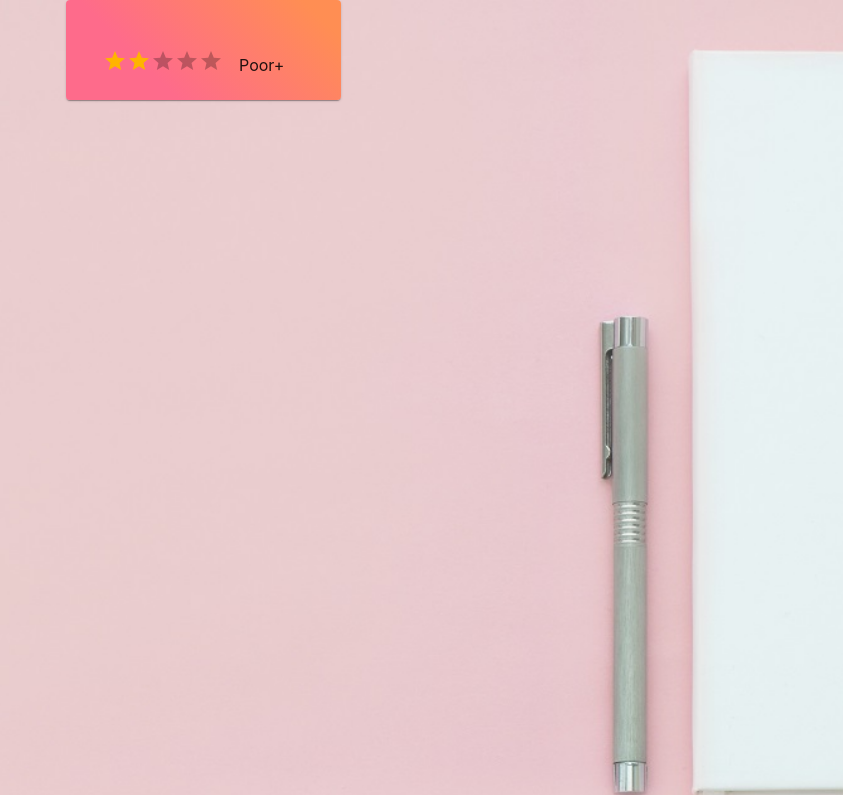
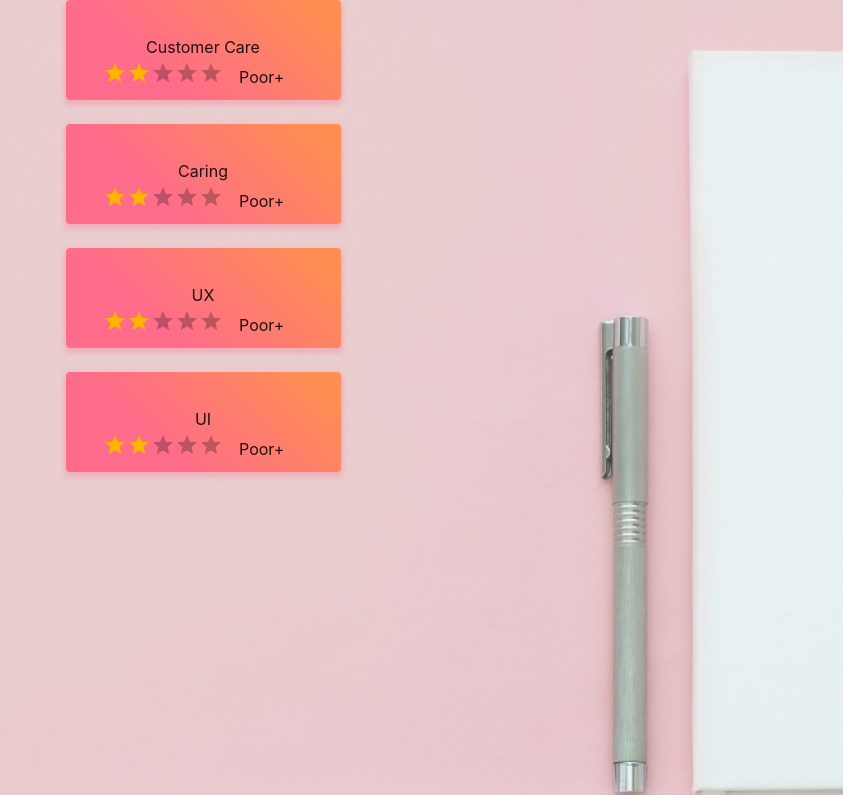
Before and after one commit to web-tech-sem3/web-tech, a React (Create React App) app in the folder frontend/: page /rate in a window 1280 px wide. Shown: the top 795 px of the page, without its empty margins (437-1280 px from the left). Built offline with nearby package versions, Linux system fonts and the light colour scheme; a web font is replaced by a local one.

Commit message:
rating page

```diff
--- a/frontend/src/components/rating.js
+++ b/frontend/src/components/rating.js
@@ -10,6 +10,7 @@ const useStyles = makeStyles({
     height: 100,
     background: 'linear-gradient(45deg, #FE6B8B 30%, #FF8E53 90%)',
     alignContent: 'center',
+    boxShadow: '0 3px 5px 2px rgba(255, 105, 135, .3)',
   },
   pos: {
     marginBottom: 12,
@@ -21,6 +22,22 @@ const Rating = () => {
   return (
     <div align="center">
       <Card className={classes.root}>
+        Customer Care
+        <RatingStar />
+      </Card>
+      <br />
+      <Card className={classes.root}>
+        Caring
+        <RatingStar />
+      </Card>
+      <br />
+      <Card className={classes.root}>
+        UX
+        <RatingStar />
+      </Card>
+      <br />
+      <Card className={classes.root}>
+        UI
         <RatingStar />
       </Card>
     </div>
```
